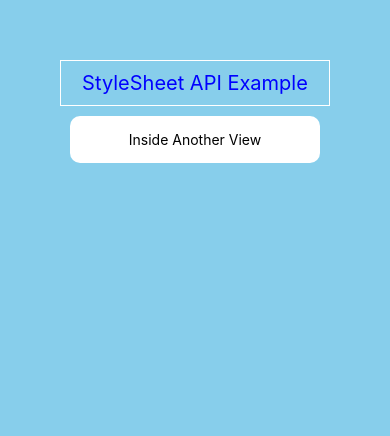
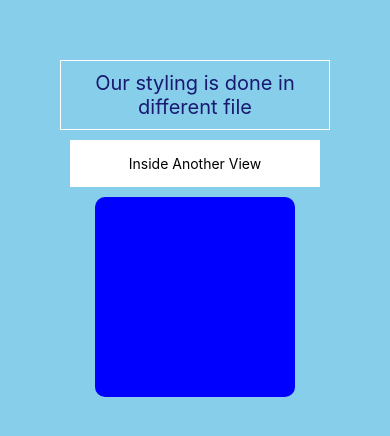
Before and after one commit to muazimmaqbool/React-Native-Tutorials, a React Native app: screen / in a window 390 px wide. Shown: the top 436 px of the page. Built offline with nearby package versions, Linux system fonts and the light colour scheme.

Commit message:
Stylesheet in different file

```diff
--- a/App.js
+++ b/App.js
@@ -86,8 +86,8 @@ const App = () => {
           {/* <Greet name="Muazim Maqbool" enroll="6655"/>
           <Greet name="Basit Mushtaq" enroll={"6593"}/>  */}
           {/* <B_Styling /> */}
-          <C_StyleSheet/>
-          {/* <Cc_styleSheet2/> */}
+          {/* <C_StyleSheet/> */}
+          <Cc_styleSheet2/>
           {/* <D_MultipleStyles/> */}
           {/* <E_BoxModel/> */}
           {/* <F_Shadows/> */}
--- a/Components/Cc_styleSheet2.js
+++ b/Components/Cc_styleSheet2.js
@@ -1,19 +1,20 @@
-import { StyleSheet, Text, View } from 'react-native'
-import React from 'react'
-import {styles} from "./stylesheet"
+import { StyleSheet, Text, View } from "react-native";
+import React from "react";
+import { styles } from "./stylesheet";
 //the styles used in this component are defined inside stylesheet.js and imported here
 
 const Cc_styleSheet2 = () => {
   return (
     <View>
-    <Text style={styles.titleText}>Our styling is done in different file</Text>
-    <View style={styles.nestedView}>
-      <Text>Inside Another View</Text>
+      <Text style={styles.titleText}>
+        Our styling is done in different file
+      </Text>
+      <View style={styles.nestedView}>
+        <Text>Inside Another View</Text>
+      </View>
+      <View style={styles.box}></View>
     </View>
-    <View style={styles.box}>
-    </View>
-  </View>
-  )
-}
+  );
+};
 
-export default Cc_styleSheet2
+export default Cc_styleSheet2;
--- a/Components/stylesheet.js
+++ b/Components/stylesheet.js
@@ -19,6 +19,7 @@ export const styles=StyleSheet.create({
         width:200,
         height:200,
         backgroundColor:"blue",
-        alignSelf:"center"
+        alignSelf:"center",
+        borderRadius:10,
       }
 })
```
